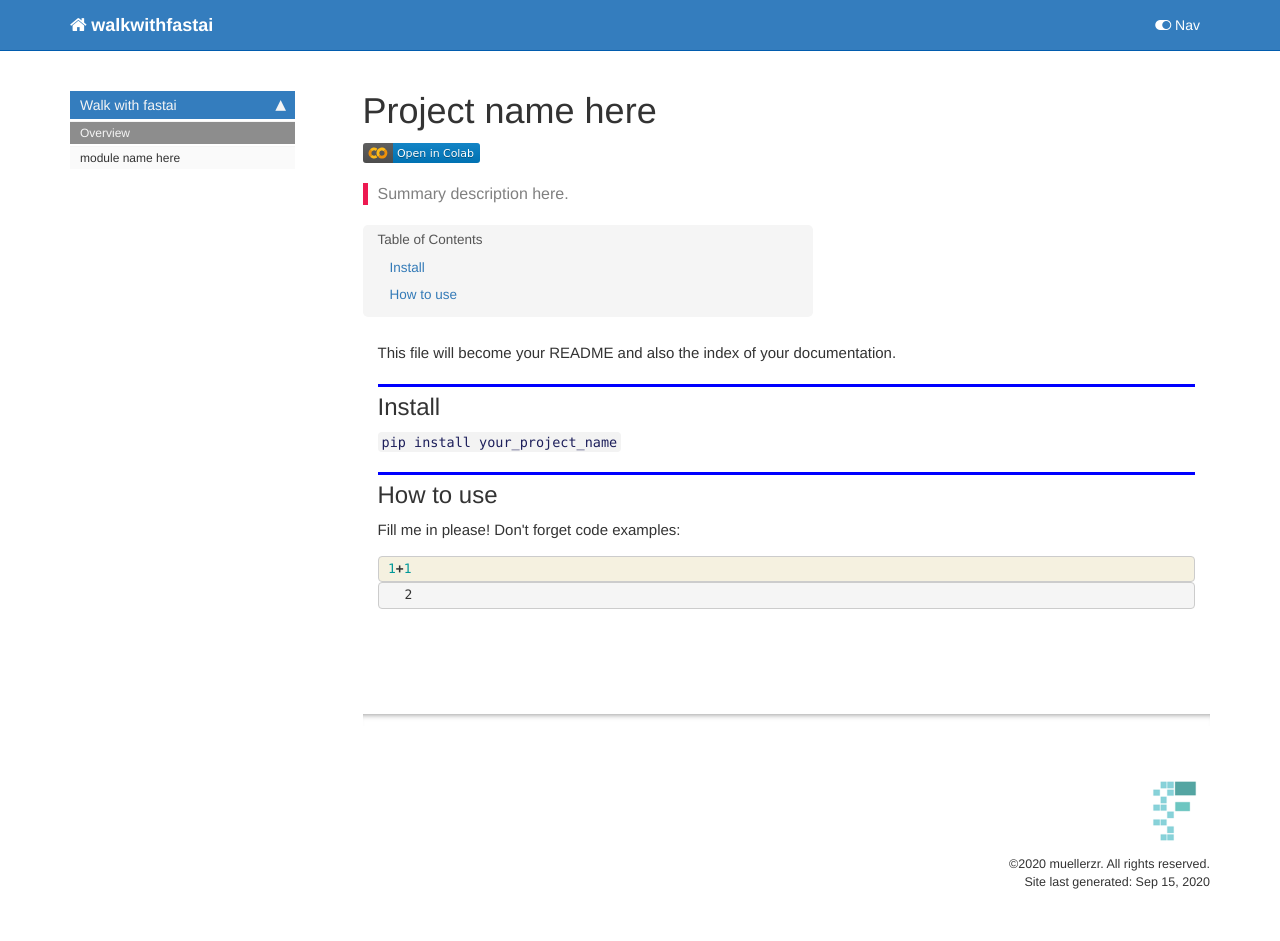
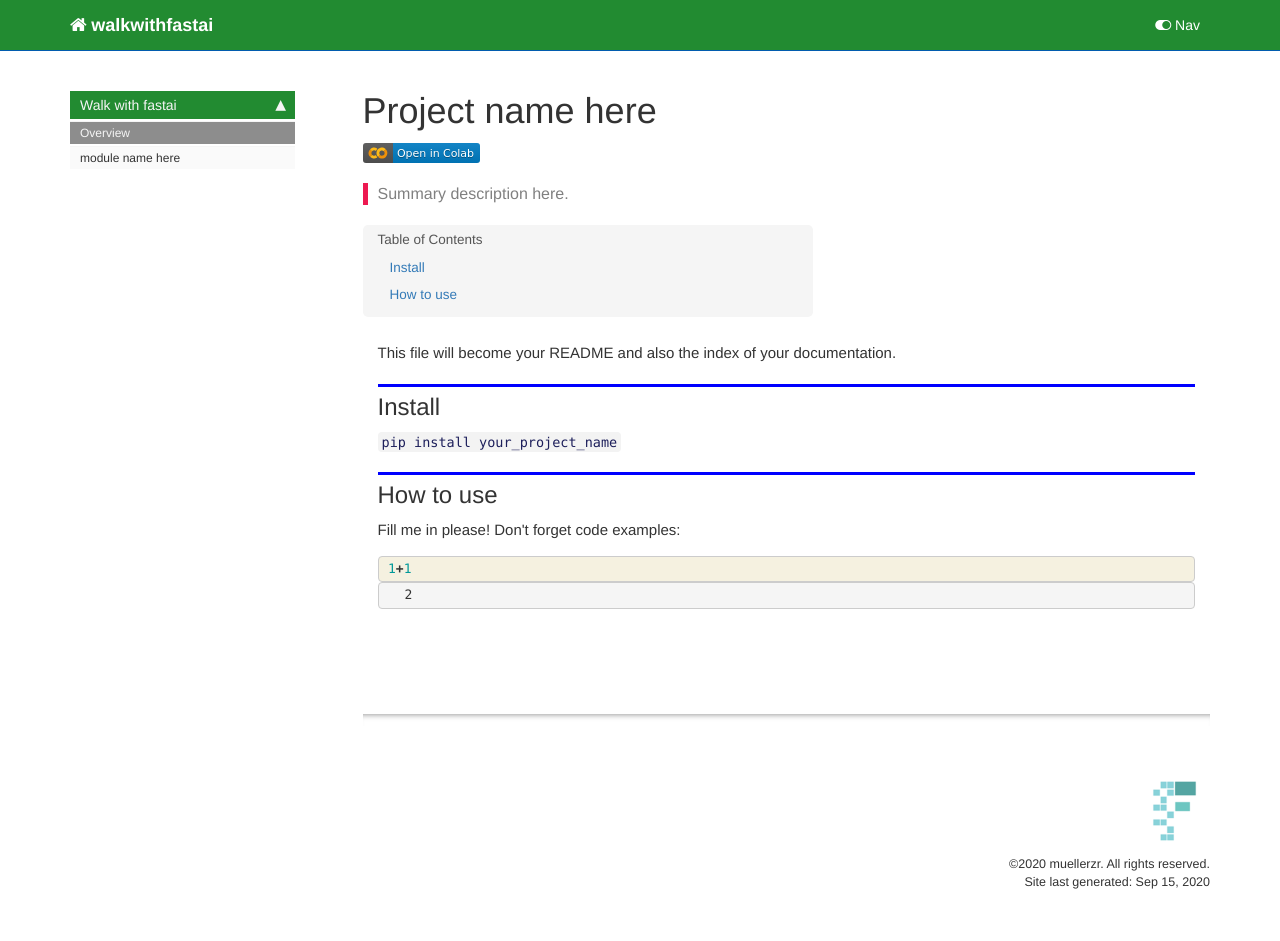
Before and after one commit to walkwithfastai/walkwithfastai.github.io, a Jekyll site: the page built from docs/index.html, in a window 1280 px wide. Built offline with Jekyll 4.4.1, drawn with Linux system fonts in a browser that asks for light colours; nearby versions of some CDN libraries; comment, search, counter and statistics services are not loaded.

Commit message:
Update theme-blue.css

```diff
--- a/docs/css/theme-blue.css
+++ b/docs/css/theme-blue.css
@@ -14,7 +14,7 @@ h4 {color: #000000; }
 }
 
 .nav > li.active > a {
-    background-color: #347DBE;
+    background-color: #228B31;
 }
 
 .nav > li > a:hover {
@@ -22,7 +22,7 @@ h4 {color: #000000; }
 }
 
 div.navbar-collapse .dropdown-menu > li > a:hover {
-    background-color: #347DBE;
+    background-color: #228B31;
 }
 
 .nav li.thirdlevel > a {
@@ -38,7 +38,7 @@ a[data-toggle="tooltip"] {
 }
 
 .navbar-inverse {
-    background-color: #347DBE;
+    background-color: #228B31;
     border-color: #015CAE;
 }
 .navbar-inverse .navbar-nav>li>a, .navbar-inverse .navbar-brand {
@@ -68,12 +68,12 @@ a.navbar-brand:hover {
 
 .btn-primary {
     color: #ffffff;
-    background-color: #347DBE;
-    border-color: #347DBE;
+    background-color: #228B31;
+    border-color: #228B31;
 }
 
 .navbar-inverse .navbar-nav > .active > a, .navbar-inverse .navbar-nav > .active > a:hover, .navbar-inverse .navbar-nav > .active > a:focus {
-    background-color: #347DBE;
+    background-color: #228B31;
 }
 
 .btn-primary:hover,
@@ -82,7 +82,7 @@ a.navbar-brand:hover {
 .btn-primary.active,
 .open .dropdown-toggle.btn-primary {
     background-color: #228B22;
-    border-color: #347DBE;
+    border-color: #228B31;
 }
 
 .printTitle {
```
